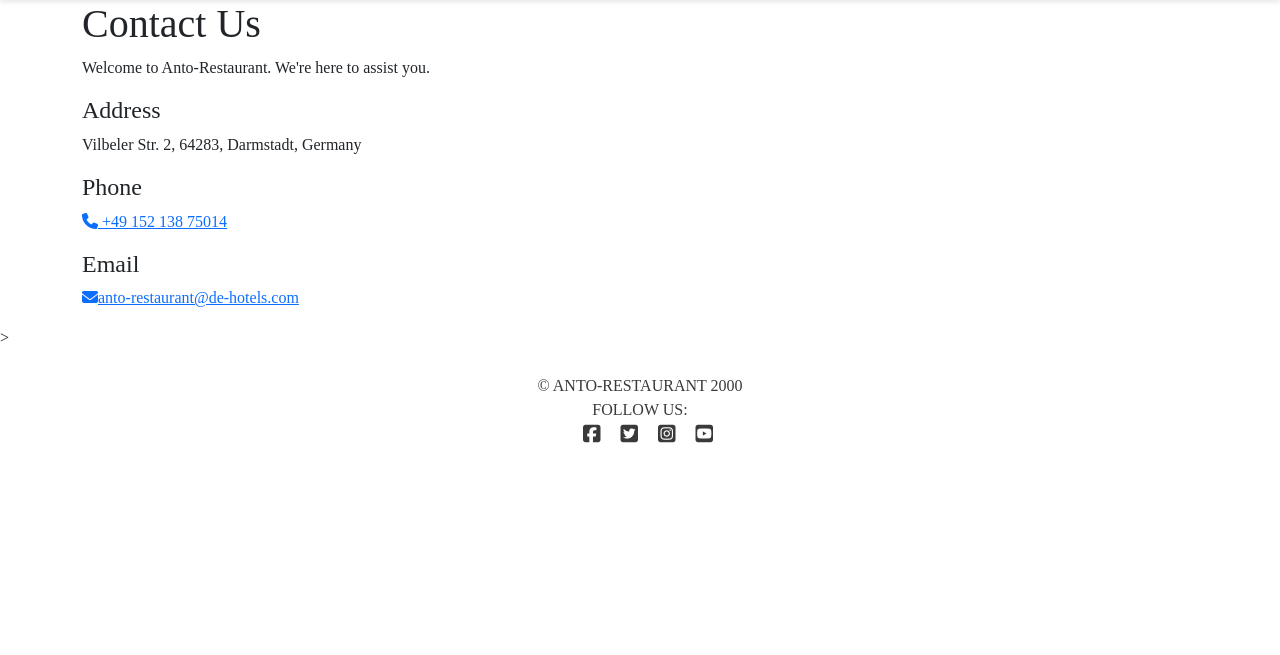
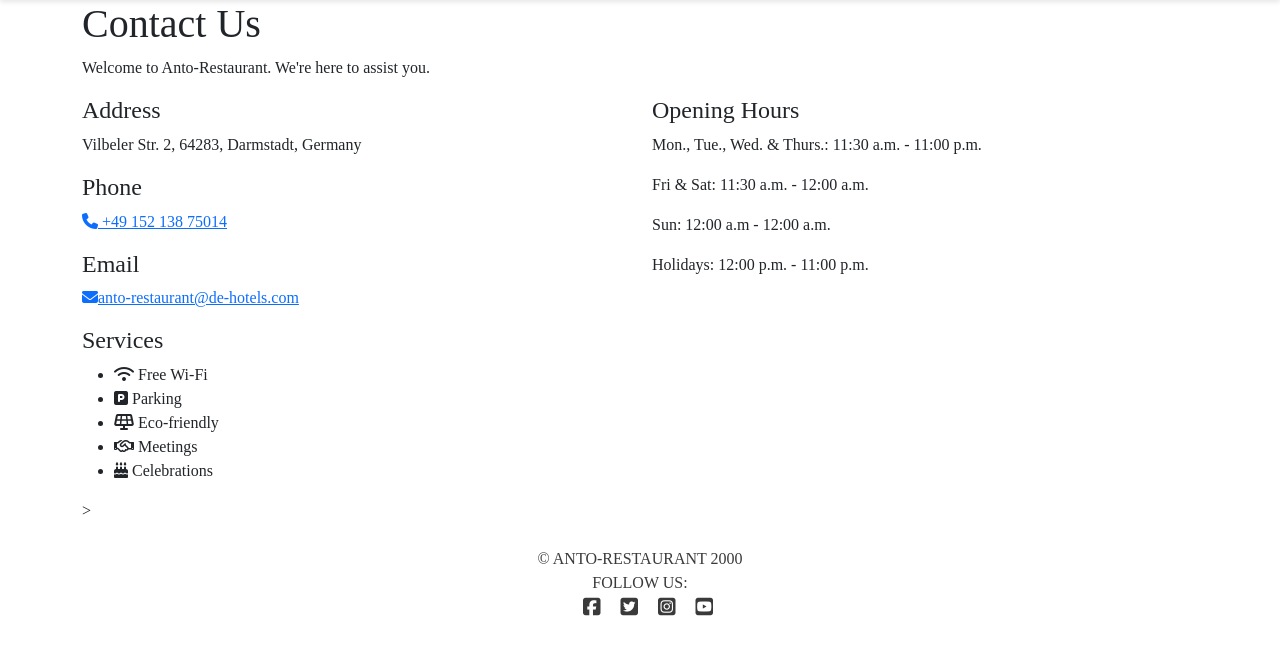
Before and after one commit to Anthonyrajlucas/django-anto-restaurant-booking-system, a Django app: page /contact/ in a window 1280 px wide. Shown: the part 62-717 px from the top of the page. Run offline with Django 3.2, Linux system fonts and the light colour scheme; some libraries are stand-ins or nearby versions.

Commit message:
Add restaurant services and opening hrs

```diff
--- a/contact_us/templates/contact.html
+++ b/contact_us/templates/contact.html
@@ -17,8 +17,24 @@
                 <h4>Email</h4>
                 <p><a href="mailto:anto-restaurant@de-hotels.com"><i class="fas fa-envelope"></i>anto-restaurant@de-hotels.com</a>
                 </p>
+                <h4>Services</h4>
+                <ul class="services-list">
+                    <li><i class="fas fa-wifi"></i> Free Wi-Fi</li>
+                    <li><i class="fas fa-parking"></i> Parking</li>
+                    <li><i class="fas fa-solar-panel"></i> Eco-friendly</li>
+                    <li><i class="far fa-handshake"></i> Meetings</li>
+                    <li><i class="fas fa-birthday-cake"></i> Celebrations</li>
+                </ul>
             </div>
         </div>
+        <div class="col-md-6 contact-section">
+            <div class="opening-hours">
+                <h4>Opening Hours</h4>
+                <p>Mon., Tue., Wed. & Thurs.: 11:30 a.m. - 11:00 p.m.</p>
+                <p>Fri & Sat: 11:30 a.m. - 12:00 a.m.</p>
+                <p>Sun: 12:00 a.m - 12:00 a.m.</p>
+                <p>Holidays: 12:00 p.m. - 11:00 p.m.</p>
+            </div>
     </div>
 
 </div>
```
